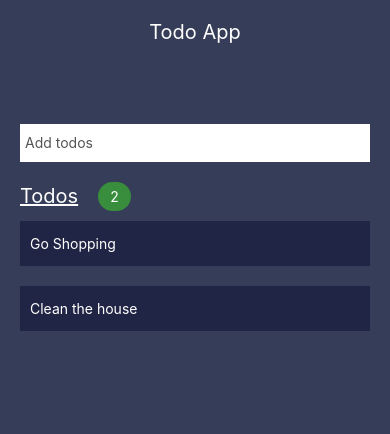
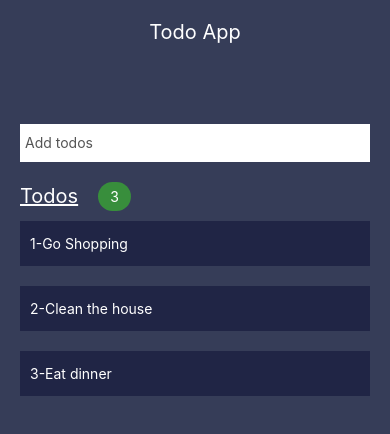
Before and after one commit to mehmeteyupoglu/TodoTSApp, a React Native app: screen / in a window 390 px wide. Shown: the top 434 px of the page. Built offline with nearby package versions, Linux system fonts and the light colour scheme; some icons are missing.

Commit message:
feat: sort todos based on status

```diff
--- a/components/TodoItem/TodoItem.tsx
+++ b/components/TodoItem/TodoItem.tsx
@@ -18,14 +18,19 @@ const TodoItem: FC<Props> = ({item, todos, setTodos}) => {
         setTodos(_todos);
     }
 
-    const handleToggle =( id: Number) => {
-        const _todos = todos.map(todo => {
-            if (todo.id === id) {
-                todo.completed = !todo.completed;
-            }
-            return todo;
-        });
+    const handleToggle =( item: Constants.Todo) => {
+        let _todos = todos
 
+        _todos = _todos.filter(todo => todo.id !== item.id)
+
+        if(!item.completed){
+            _todos.push({
+                ...item,
+                completed: true
+            })
+        } else {
+            _todos.unshift({...item, completed: false});
+        }
         setTodos(_todos);
     }
 
@@ -39,7 +44,7 @@ const TodoItem: FC<Props> = ({item, todos, setTodos}) => {
                     name={item.completed ? 'md-checkmark' : 'md-checkbox'}
                     size={25}
                     color={item.completed ? 'green' : '#fff'}
-                    onPress={() => handleToggle(item.id)}
+                    onPress={() => handleToggle(item)}
                 />
                 <Icon
                     name={"md-close"}
--- a/constants/index.tsx
+++ b/constants/index.tsx
@@ -9,12 +9,17 @@ let todos: Array<Todo> = [];
 todos = [
     {
         id: 1,
-        title: 'Go Shopping',
+        title: '1-Go Shopping',
         completed: false
     },
     {
         id: 2,
-        title: 'Clean the house',
+        title: '2-Clean the house',
+        completed: false
+    },
+    {
+        id: 3,
+        title: '3-Eat dinner',
         completed: false
     }
 ]
```
